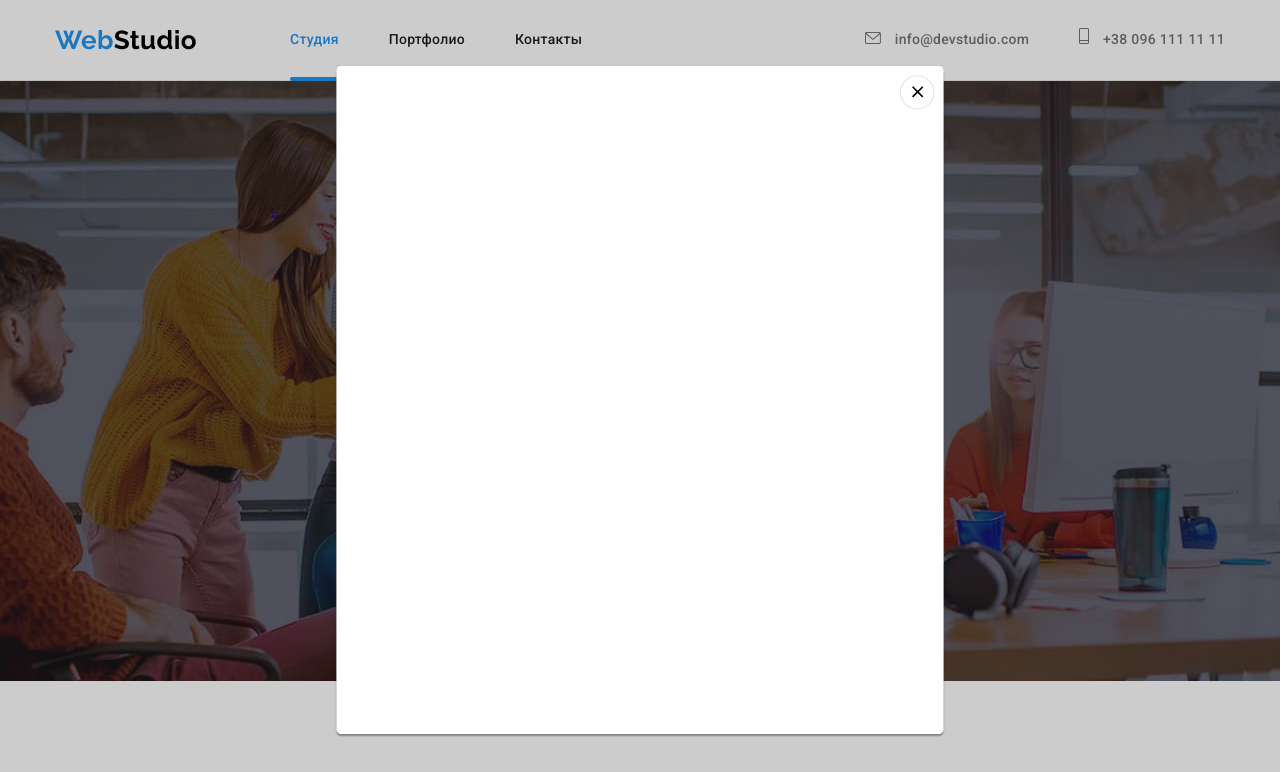
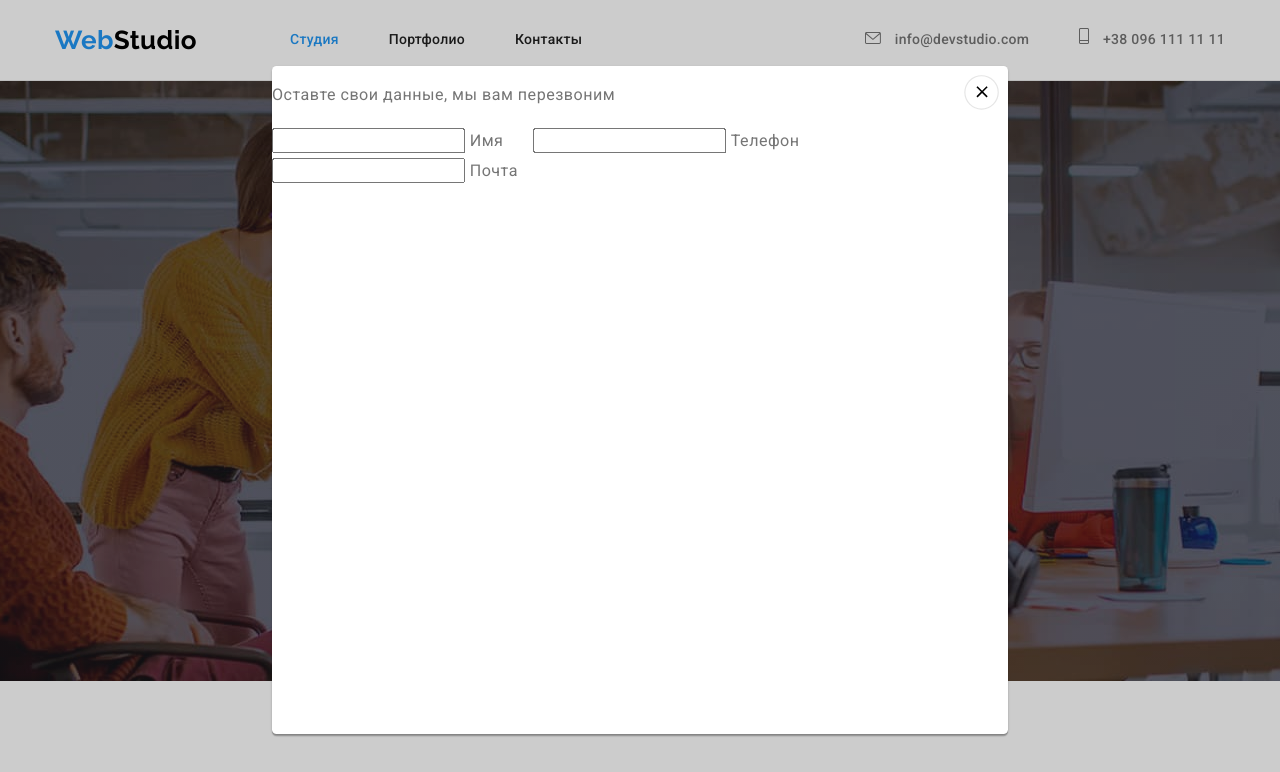
Before and after one commit to Roman10001/goit-markup-hw-06, a plain HTML site: page index.html in a window 1280 px wide. Both pictures are taken after a click on the button "Заказать услугу". Shown: the top 772 px of the page. Drawn offline with nearby package versions, Linux system fonts and the light colour scheme.

Commit message:
розмітка  модального віка

```diff
--- a/index.html
+++ b/index.html
@@ -72,6 +72,32 @@
               <use href="./images/sprite.svg#icon-close-black"></use>
             </svg>
           </button>
+
+
+          <p class="modal-text">Оставте свои данные, мы вам перезвоним</p>
+  <form>
+        <label class="form-filed">
+          <input type="text" class="form-input" nume="nume" placeholder=" " >
+          <span class="form-label" >Имя</span>
+          <svg class="icon" width="18" height="18">
+            <use href="./img/sprite.svg#icon-person"></use>
+          </svg>
+        </label>
+        <label class="form-field">
+          <input type="tel" class="form-input" name="phone" placeholder=" " />
+          <span class="form-label">Телефон</span>
+          <svg class="icon" width="18" height="18">
+            <use href="./img/sprite.svg#icon-phone"></use>
+          </svg>
+        </label>
+        <label class="form-field">
+          <input type="email" class="form-input" name="email" placeholder=" " />
+          <span class="form-label">Почта</span>
+          <svg class="icon" width="18" height="18">
+            <use href="./img/sprite.svg#icon-email"></use>
+          </svg>
+        </label>
+  </form>
         </div>
       </div>
 
```
